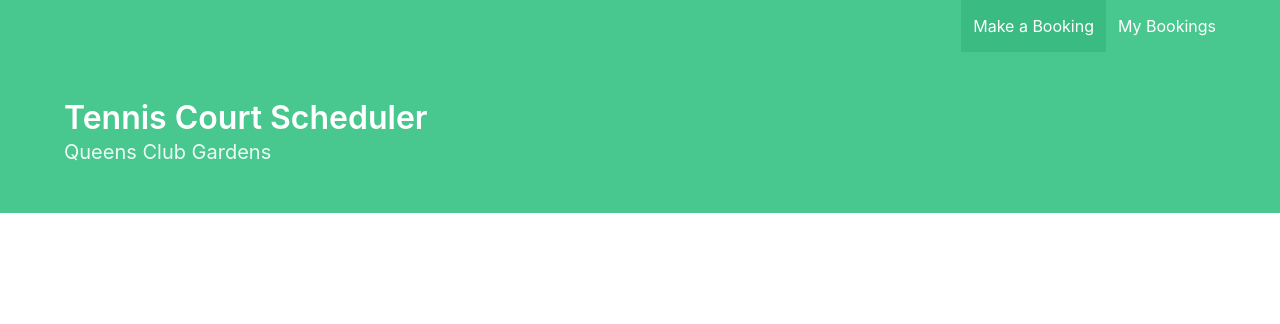
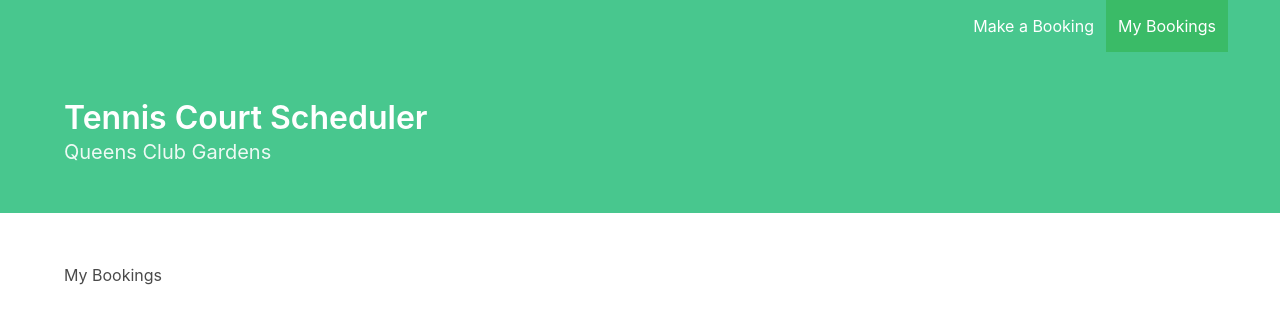
Before and after one commit to declanleebaldwin/tennis-court-scheduler, a Vue app: page /#/my-bookings in a window 1280 px wide. Shown: the top 324 px of the page. Built offline with nearby package versions, Linux system fonts and the light colour scheme; no server answers.

Commit message:
adding MyBookings and SignIn pages

```diff
--- a/package.json
+++ b/package.json
@@ -12,7 +12,8 @@
     "core-js": "^3.6.4",
     "firebase": "^7.12.0",
     "vue": "^2.6.11",
-    "vue-router": "^3.1.5"
+    "vue-router": "^3.1.5",
+    "vuex": "^3.1.3"
   },
   "devDependencies": {
     "@vue/cli-plugin-babel": "~4.2.0",
--- a/src/App.vue
+++ b/src/App.vue
@@ -13,12 +13,12 @@
 						</div>
 						<div id="navbarMenuHeroC" class="navbar-menu">
 							<div class="navbar-end">
-								<a class="navbar-item is-active">
-									Make a Booking
-								</a>
-								<a class="navbar-item">
-									My Bookings
-								</a>
+								<router-link id="navbar-make-a-booking" class="navbar-item" to="/booking"
+									>Make a Booking</router-link
+								>
+								<router-link id="navbar-my-bookings" class="navbar-item" to="/my-bookings"
+									>My Bookings</router-link
+								>
 							</div>
 						</div>
 					</div>
@@ -39,43 +39,18 @@
 	</div>
 </template>
 <script>
-import firebase from "firebase";
 export default {
-    data() {
-        return {
-            user: null,
-            authenticated: false
-        }
-    },
-    watch: {
-        user(newUser) {
-            if(newUser == null) {
-                this.authenticated = false;
-            } else {
-                this.authenticated = true;
-            }
-        }
-    },
-	mounted() {
-        let $this = this;
-		var provider = new firebase.auth.GoogleAuthProvider();
-		firebase
-			.auth()
-			.signInWithPopup(provider)
-			.then(function(result) {
-				// This gives you a Google Access Token. You can use it to access the Google API.
-				// The signed-in user info.
-                $this.user = result.user;
-				// ...
-			})
-			.catch(function(error) {
-                console.log(error);
-			});
-	}
+
 };
 </script>
 <style lang="css">
 .hero {
 	margin-bottom: 50px;
 }
+#navbar-make-a-booking:focus,
+#navbar-my-bookings:focus,
+.router-link-exact-active {
+	background-color: #3abb67;
+	color: #fff;
+}
 </style>
--- a/src/main.js
+++ b/src/main.js
@@ -4,6 +4,8 @@ import router from './router'
 import './../node_modules/bulma/css/bulma.css';
 import * as firebase from 'firebase';
 import "firebase/auth";
+import store from "./store"
+
 
 var firebaseConfig = {
   apiKey: "AIzaSyBqSavDHySRTydr9uGwhhExWrNploNo4lk",
@@ -19,7 +21,9 @@ firebase.initializeApp(firebaseConfig);
 
 Vue.config.productionTip = false
 
+
 new Vue({
+  store,
   router,
   render: h => h(App)
 }).$mount('#app')
--- a/src/router/index.js
+++ b/src/router/index.js
@@ -1,14 +1,14 @@
 import Vue from 'vue'
 import VueRouter from 'vue-router'
-import Home from '../views/Home.vue'
+import SignIn from '../views/SignIn.vue'
 
 Vue.use(VueRouter)
 
 const routes = [
   {
     path: '/',
-    name: 'Home',
-    component: Home
+    name: 'SignIn',
+    component: SignIn
   },
   {
     path: '/booking',
@@ -17,6 +17,14 @@ const routes = [
     // this generates a separate chunk (about.[hash].js) for this route
     // which is lazy-loaded when the route is visited.
     component: () => import(/* webpackChunkName: "about" */ '../views/Booking.vue')
+  },
+  {
+    path: '/my-bookings',
+    name: 'MyBookings',
+    // route level code-splitting
+    // this generates a separate chunk (about.[hash].js) for this route
+    // which is lazy-loaded when the route is visited.
+    component: () => import(/* webpackChunkName: "about" */ '../views/MyBookings.vue')
   }
 ]
 
--- /dev/null
+++ b/src/store.js
@@ -0,0 +1,30 @@
+import Vue from "vue";
+import Vuex from "vuex";
+
+Vue.use(Vuex);
+
+const debug = process.env.NODE_ENV !== "production";
+
+export default new Vuex.Store({
+	strict: debug,
+	state: {
+		user: {
+			loggedIn: false,
+			data: null
+		}
+	},
+	getters: {
+		user(state) {
+			return state.user;
+		}
+	},
+	mutations: {
+		setLoggedIn(state, value) {
+			state.user.loggedIn = value;
+		},
+		setUserData(state, data) {
+			state.user.data = data;
+		}
+	},
+	actions: {}
+});
--- a/src/views/Home.vue
+++ /dev/null
@@ -1,5 +0,0 @@
-<template>
-	<div class="container">
-        Sign In
-	</div>
-</template>
--- /dev/null
+++ b/src/views/MyBookings.vue
@@ -0,0 +1,11 @@
+<template>
+    <div class="container">
+        <h1>My Bookings</h1>
+    </div>
+</template>
+
+<script>
+export default {
+    name: "MyBookings"
+}
+</script>
--- /dev/null
+++ b/src/views/SignIn.vue
@@ -0,0 +1,32 @@
+<template>
+	<div class="container">
+		<button class="button is-link" @click="signIn">Sign In</button>
+	</div>
+</template>
+
+<script>
+import firebase from "firebase";
+
+export default {
+	name: "SignIn",
+	methods: {
+		signIn() {
+			let $this = this;
+			var provider = new firebase.auth.GoogleAuthProvider();
+			if (!this.authenticated) {
+				firebase
+					.auth()
+					.signInWithPopup(provider)
+					.then(function() {
+						// $this.token = result.credential.accessToken;
+						// $this.user = result.user;
+						$this.$router.replace({ name: "Booking" });
+					})
+					.catch(function(error) {
+						console.log(error);
+					});
+			}
+		}
+	},
+};
+</script>
```
Also changed, not shown: 1 other file (tests, documents, lock files or other folders).
